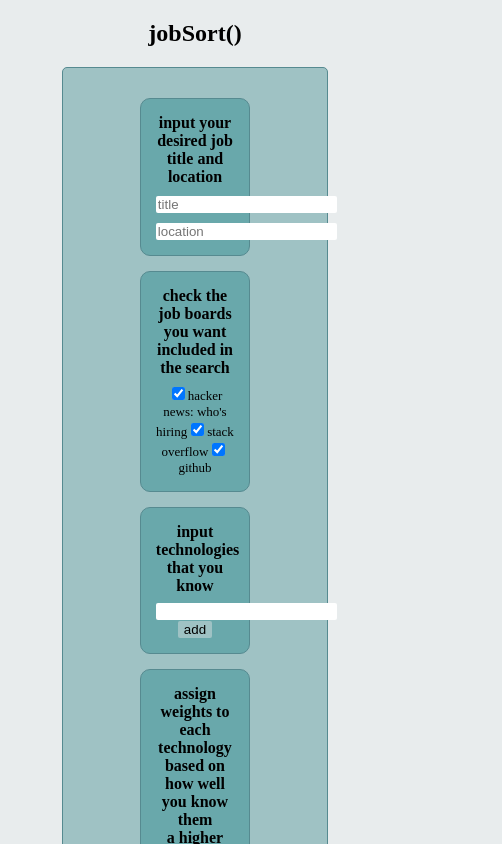
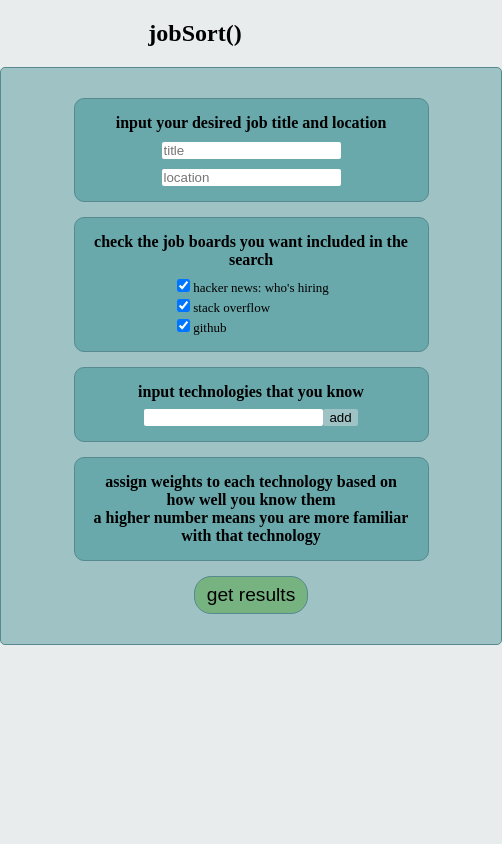
Before and after one commit to austintackaberry/jobsort, a React (Create React App) app in the folder react-backend/client/: page / in a window 390 px wide. Shown: the top 844 px of the page, 502 px wide, since content can reach past the window. Built offline with nearby package versions, Linux system fonts and the light colour scheme.

Commit message:
improved responsiveness

```diff
--- a/react-backend/client/src/App.css
+++ b/react-backend/client/src/App.css
@@ -20,6 +20,8 @@ input::-webkit-calendar-picker-indicator {
   border-radius: 2px;
   border:none;
   padding-left: 2px;
+  width: 80%;
+  max-width: 175px;
 }
 
 #lang-table {
@@ -108,6 +110,7 @@ a {
 
 #content-lvl1 {
   width: 60%;
+  min-width: 470px;
   margin: 0 auto;
   border: 1px solid rgb(86, 138, 144);
   border-radius: 5px;
@@ -119,6 +122,7 @@ a {
 #content-lvl2 {
   width: 60%;
   margin: 0 auto;
+  min-width: 385px;
 }
 
 .content-group {
@@ -154,6 +158,19 @@ a {
   display: inline-block;
 }
 
+#checkbox-container {
+  margin: 0 auto;
+  text-align: center;
+}
+
+#checkbox-group {
+  display: inline-block;
+}
+
+.checkbox {
+  text-align: left;
+}
+
 #add {
   border:none;
   background-color: #9fc2c4;
--- a/react-backend/client/src/App.js
+++ b/react-backend/client/src/App.js
@@ -311,12 +311,22 @@ class App extends Component {
               </p>
               <div style={{"margin-top":"7px"}}>
                 <form id="job-board-checkbox-form">
+                  <div id="checkbox-container">
+                    <div id="checkbox-group">
+                      <div className="checkbox">
                         <input id="hn-checkbox" type="checkbox" defaultChecked="true" onChange={this.handleCheckboxChange}/>
                         <label for="hn-checkbox">hacker news: who's hiring</label>
+                      </div>
+                      <div className="checkbox">
                         <input id="so-checkbox" type="checkbox" defaultChecked="true" onChange={this.handleCheckboxChange}/>
                         <label for="so-checkbox">stack overflow</label>
+                      </div>
+                      <div className="checkbox">
                         <input id="gh-checkbox" type="checkbox" defaultChecked="true" onChange={this.handleCheckboxChange}/>
                         <label for="gh-checkbox">github</label>
+                      </div>
+                    </div>
+                  </div>
                 </form>
               </div>
             </div>
```
Also changed, not shown: 11 other files (tests, documents, lock files or other folders). Lines whose indentation alone changed are shown as unchanged.
